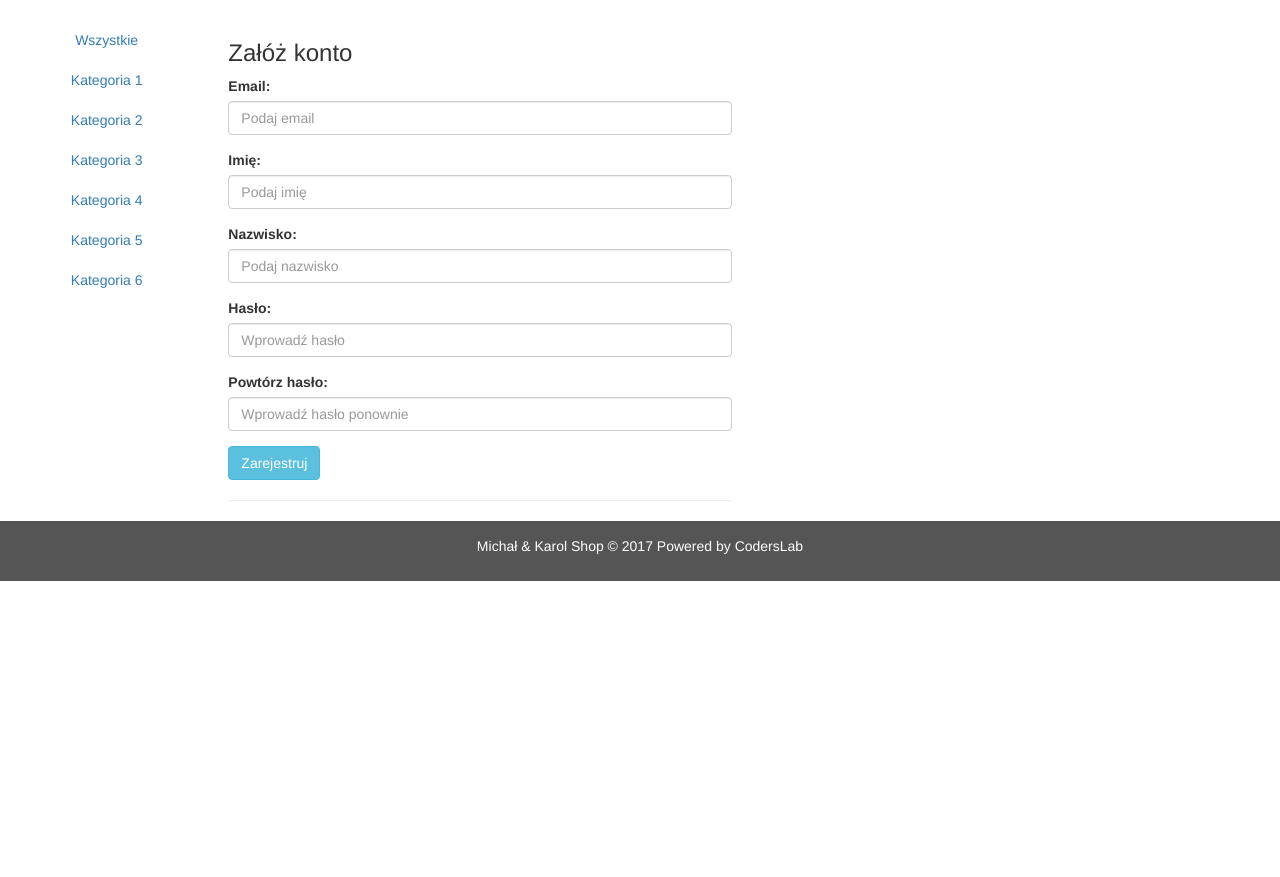
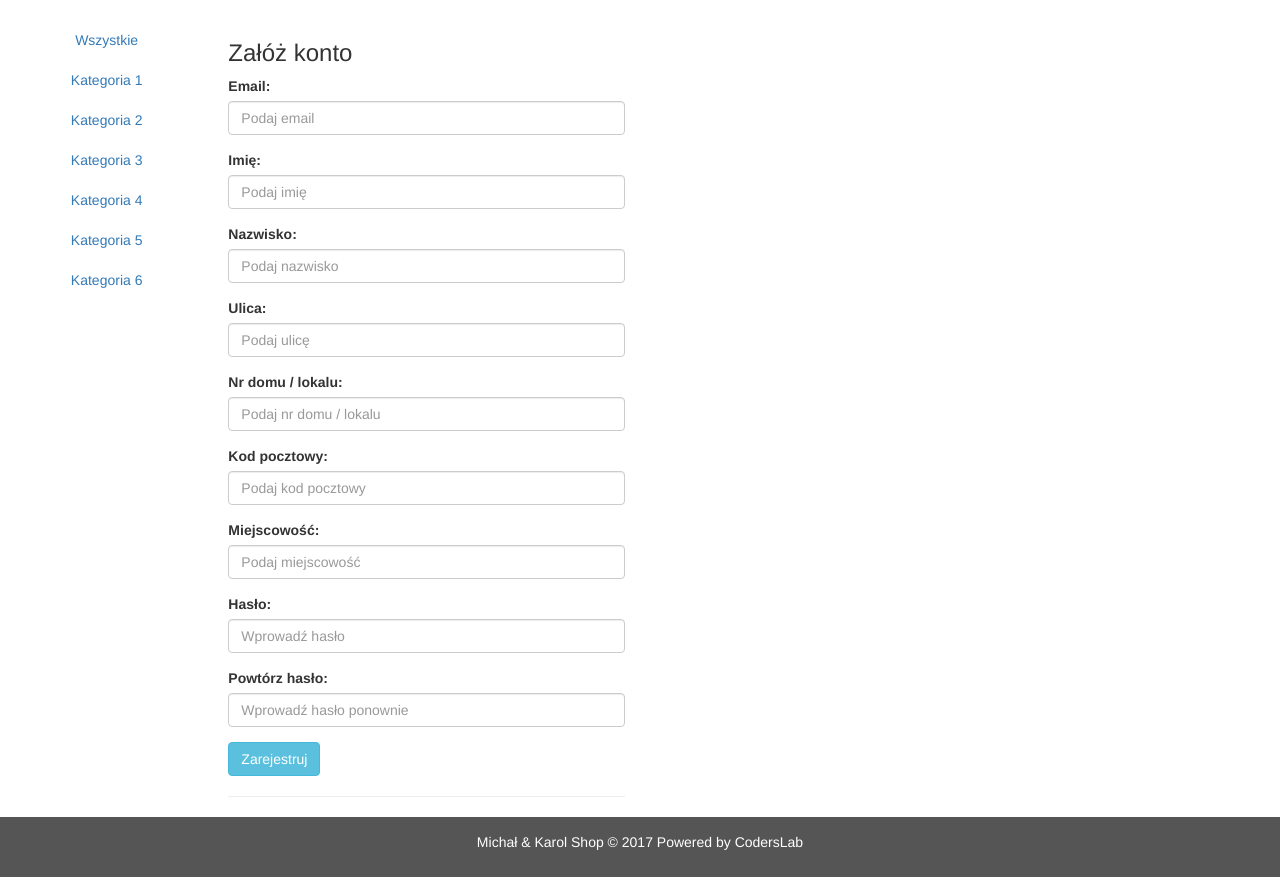
Before and after one commit to Karol-Szalwinski/M-K_SHOP, a PHP site: page /shop/registerUser.php in a window 1280 px wide. Shown: the part 52-929 px from the top of the page. Before the commit the page ends 633 px from the top, so only its background shows below. Run offline with PHP 8.4, Linux system fonts and the light colour scheme.

Commit message:
Poprawiłem formularz rejestracji - dodałem adres

```diff
--- a/shop/registerUser.php
+++ b/shop/registerUser.php
@@ -1,5 +1,4 @@
 <?php
-
 /*
  * Strona rejestracji
  * Strona do rejestracji użytkownika. Ma pobierać wszystkie informacje o
@@ -31,13 +30,13 @@
                 <!—-----------Panel z kategoriami --------------->
                 <?php require_once __DIR__ . '/sidebar.php' ?>
 
-                <div class="col-sm-5 text-left">
+                <div class="col-sm-4 text-left">
 
                     <h3>Załóż konto</h3>
                     <form>
                         <div class="form-group">
                             <label for="email">Email:</label>
-                            <input type="text" class="form-control" id="email" placeholder="Podaj email">
+                            <input type="email" class="form-control" id="email" placeholder="Podaj email">
                         </div>
                         <div class="form-group">
                             <label for="name">Imię:</label>
@@ -45,7 +44,23 @@
                         </div>
                         <div class="form-group">
                             <label for="surname">Nazwisko:</label>
-                            <input type="email" class="form-control" id="surname" placeholder="Podaj nazwisko">
+                            <input type="text" class="form-control" id="surname" placeholder="Podaj nazwisko">
+                        </div>
+                        <div class="form-group">
+                            <label for="street">Ulica:</label>
+                            <input type="text" class="form-control" id="street" placeholder="Podaj ulicę">
+                        </div>
+                        <div class="form-group">
+                            <label for="no">Nr domu / lokalu:</label>
+                            <input type="text" class="form-control" id="no" placeholder="Podaj nr domu / lokalu">
+                        </div>
+                        <div class="form-group">
+                            <label for="postcode">Kod pocztowy:</label>
+                            <input type="text" class="form-control" id="postcode" placeholder="Podaj kod pocztowy">
+                        </div>
+                        <div class="form-group">
+                            <label for="city">Miejscowość:</label>
+                            <input type="text" class="form-control" id="city" placeholder="Podaj miejscowość">
                         </div>
                         <div class="form-group">
                             <label for="password1">Hasło:</label>
```
